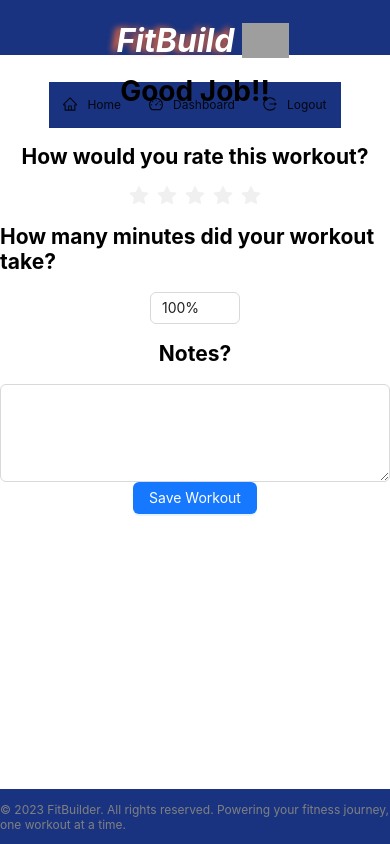
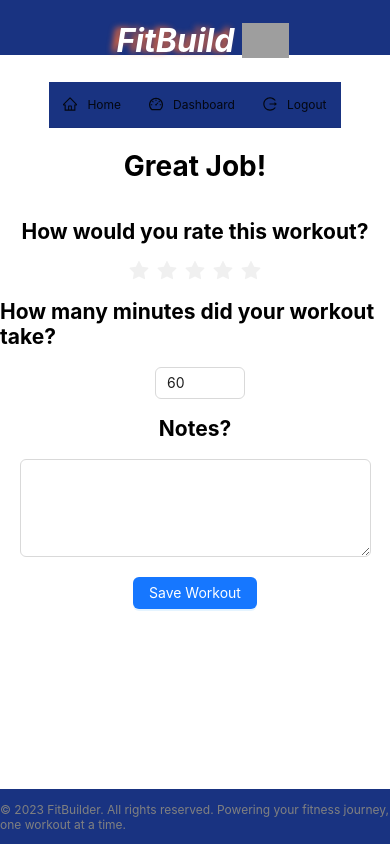
Before and after one commit to mathminx/FitBuilder, a React (Create React App) app in the folder client/: page /saveworkout in a window 390 px wide. Built offline with nearby package versions, Linux system fonts and the light colour scheme; sample sign-in values are in the browser's storage; grey boxes are pictures that could not be loaded.

Commit message:
now just to make adding exercises responsive

```diff
--- a/client/src/pages/FinishWorkout.js
+++ b/client/src/pages/FinishWorkout.js
@@ -18,6 +18,7 @@ import {
 import { useQuery } from "@apollo/client";
 import { GET_SINGLE_PROGRAM, GET_ME } from "../utils/queries";
 import Auth from "../utils/auth";
+import "./styles/endWorkout.css";
 const { Content } = Layout;
 const { TextArea } = Input;
 
@@ -37,39 +38,36 @@ function SaveWorkout() {
   };
   return (
     <>
-      <Row justify="center">
-        <h1>Good Job!!</h1>
+      <Row className="congratulations" justify="center">
+        <h1>Great Job!</h1>
       </Row>
-      {/* Rate input */}
       <Row justify="center">
         <h2>How would you rate this workout?</h2>
       </Row>
       <Row justify="center">
         <Rate />
       </Row>
-      {/* Time input */}
       <Row justify="center">
         <h2>How many minutes did your workout take?</h2>
-        <Space>
+        <Space className="howLong">
           <InputNumber
-            defaultValue={100}
+            defaultValue={60}
             min={0}
-            max={100}
-            formatter={(value) => `${value}%`}
+            max={1440}
+            formatter={(value) => `${value}`}
             parser={(value) => value.replace("%", "")}
             onChange={onChange}
           />
         </Space>
       </Row>
-      {/* Notes section */}
       <Row justify="center">
         <h2>Notes?</h2>
-        <TextArea rows={4} />
+        <TextArea rows={4} style={{ width: "90%" }} />
       </Row>
-      {/* Save Workout */}
+      <br></br>
       <Row justify="center">
-        <Link to='/dashboard'>
-        <Button type="primary"> Save Workout </Button>
+        <Link to="/dashboard">
+          <Button type="primary"> Save Workout </Button>
         </Link>
       </Row>
     </>
--- a/client/src/pages/StartWorkout.js
+++ b/client/src/pages/StartWorkout.js
@@ -109,7 +109,7 @@ function StartWorkout() {
           <Progress percent={progressBarValue} />
         </Row>
         <br></br>
-        <Row className="exerciseDescriptionCard"  justify="center">
+        <Row className="exerciseDescriptionCard" justify="center">
           <Space direction="vertical" size={16} style={{ color: "#193381" }}>
             {loadingMe || !usersCurrentExercise ? (
               <Card
@@ -130,7 +130,11 @@ function StartWorkout() {
               <Card
                 title={usersCurrentExercise.name}
                 extra={<a href="#">More</a>}
-                style={{ maxWidth: 500, color: "#193381", borderColor: "#fa6d35" }}
+                style={{
+                  maxWidth: 500,
+                  color: "#193381",
+                  borderColor: "#fa6d35",
+                }}
               >
                 <p>{`${usersCurrentExercise.instructions}`} </p>
               </Card>
@@ -213,9 +217,13 @@ function StartWorkout() {
           type="horizontal"
           style={{ borderWidth: 3, borderColor: "#fa6d35" }}
         ></Divider>
-        {/* Next exercise button, on press sets next exercise in array to curretn state */}
         <Row justify="center">
-          <Button type="primary" size="large" onClick={onNextExercise}>
+          <Button
+            style={{ marginBottom: "150px" }}
+            type="primary"
+            size="large"
+            onClick={onNextExercise}
+          >
             Next
           </Button>
         </Row>
--- /dev/null
+++ b/client/src/pages/styles/endWorkout.css
@@ -0,0 +1,9 @@
+.howLong {
+    margin-left: 10px;
+}
+
+@media screen and (max-width: 625px) {
+  .congratulations {
+    padding-top: 75px;
+  }
+};
--- a/client/src/pages/styles/startWorkout.css
+++ b/client/src/pages/styles/startWorkout.css
@@ -1,27 +1,3 @@
-@media screen and (min-width: 626px) {
-  .exerciseDescriptionCard .ant-card {
-    width: 500px;
-  }
-};
-
-@media screen and (max-width: 625px) {
-  .exerciseDescriptionCard .ant-card {
-    width: 450px;
-  }
-};
-
-@media screen and (max-width: 510px) {
-  .exerciseDescriptionCard .ant-card {
-    width: 400px;
-  }
-};
-
-@media screen and (max-width: 425px) {
-  .exerciseDescriptionCard .ant-card {
-    width: 300px;
-  }
-};
-
 @media screen and (max-width: 625px) {
   .startWorkoutLayout {
     margin-top: 90px;
@@ -29,6 +5,6 @@
 
   .nextExerciseBtn {
     margin-top: 3px;
-    margin-bottom: 15px;
+    margin-bottom: 100px;
   }
 };
```
